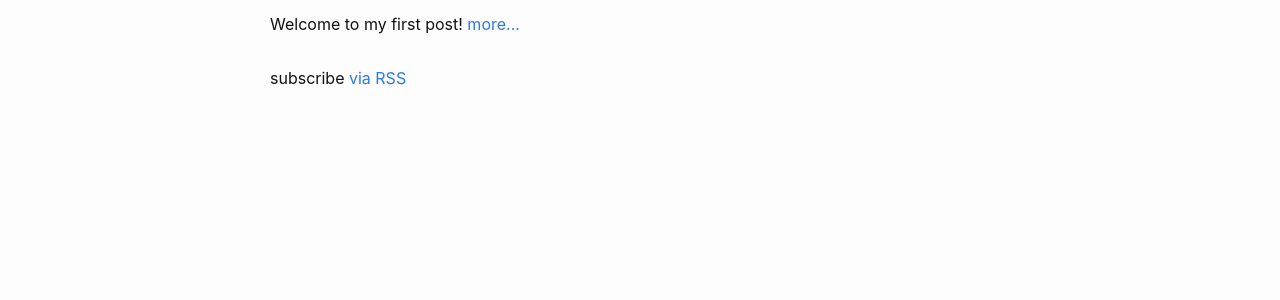
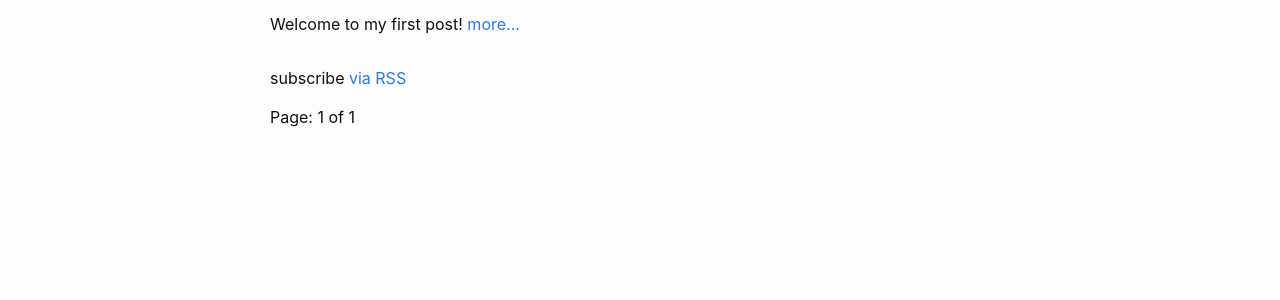
Before and after one commit to BogdanAdrian11/bogdanadrian11.github.io, a Jekyll site: the page built from index.html, in a window 1280 px wide. Shown: the part 212-512 px from the top of the page. Built offline with Jekyll 4.4.1, drawn with Linux system fonts in a browser that asks for light colours; the list of posts is cut into pages by our own code.

Commit message:
Add pagination.

```diff
--- a/Gemfile
+++ b/Gemfile
@@ -9,13 +9,15 @@
 # Happy Jekylling!
 # gem "jekyll", "~> 4.1.1"
 # This is the default theme for new Jekyll sites. You may change this to anything you like.
-gem "minima", "~> 2.5"
+# gem "minima", "~> 2.5"
 # If you want to use GitHub Pages, remove the "gem "jekyll"" above and
 # uncomment the line below. To upgrade, run `bundle update github-pages`.
 gem "github-pages", group: :jekyll_plugins
 # If you have any plugins, put them here!
 group :jekyll_plugins do
   gem "jekyll-feed", "~> 0.12"
+  gem "jekyll-sitemap", "~> 1.4"
+  gem "jekyll-paginate", "~> 1.1"
 end
 
 # Windows and JRuby does not include zoneinfo files, so bundle the tzinfo-data gem
--- a/_layouts/home.html
+++ b/index.html
@@ -3,16 +3,10 @@
 ---
 
 <div class="home">
-  {%- if page.title -%}
-    <h1 class="page-heading">{{ page.title }}</h1>
-  {%- endif -%}
-
-  {{ content }}
-
-  {%- if site.posts.size > 0 -%}
+  {%- if paginator.posts.size > 0 -%}
     <h2 class="post-list-heading">{{ page.list_title | default: "Posts" }}</h2>
     <ul class="post-list">
-      {%- for post in site.posts -%}
+      {%- for post in paginator.posts -%}
       <li>
         {%- assign date_format = site.minima.date_format | default: "%b %-d, %Y" -%}
         <span class="post-meta">{{ post.date | date: date_format }}</span>
@@ -34,4 +28,19 @@
     <p class="rss-subscribe">subscribe <a href="{{ "/feed.xml" | relative_url }}">via RSS</a></p>
   {%- endif -%}
 
+  <!-- Pagination links -->
+<div class="pagination">
+  {% if paginator.previous_page %}
+  <a href="{{ paginator.previous_page_path }}" class="previous">
+    Previous
+  </a>
+  {% endif %}
+  <span class="page_number">
+    Page: {{ paginator.page }} of {{ paginator.total_pages }}
+  </span>
+  {% if paginator.next_page %}
+  <a href="{{ paginator.next_page_path }}" class="next">Next</a>
+  {% endif %}
 </div>
+
+</div>
```
Also changed, not shown: home.md (+1 -1 lines), index.md (deleted, +0 -3 lines), Gemfile.lock.
